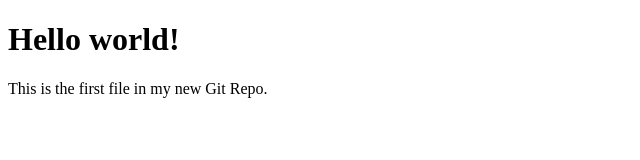
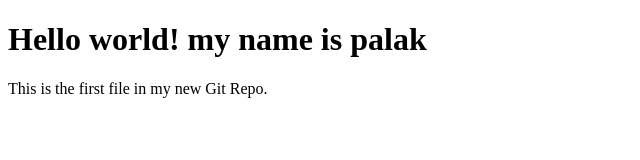
Before and after one commit to sonali-dynamic/myNewRepo, a plain HTML site: page index.html in a window 1280 px wide. Shown: the whole page, without its empty margins (0-640 px from the left). Drawn offline with Linux system fonts and the light colour scheme.

Commit message:
added Palak name

```diff
--- a/index.html
+++ b/index.html
@@ -5,7 +5,7 @@
 </head>
 <body>
 
-<h1>Hello world! </h1>
+<h1>Hello world! my name is palak</h1>
 <p>This is the first file in my new Git Repo.</p>
 
 </body>
```
